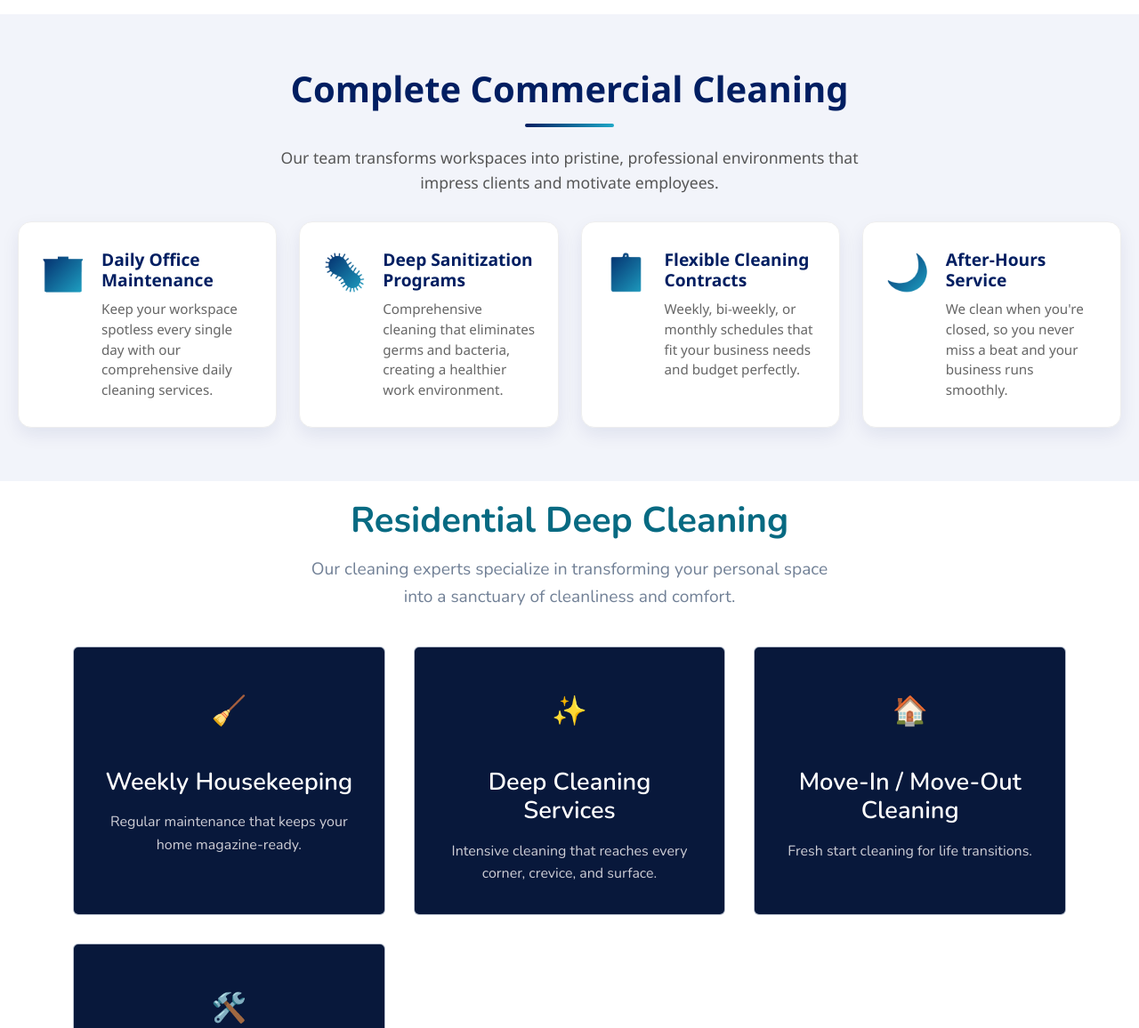
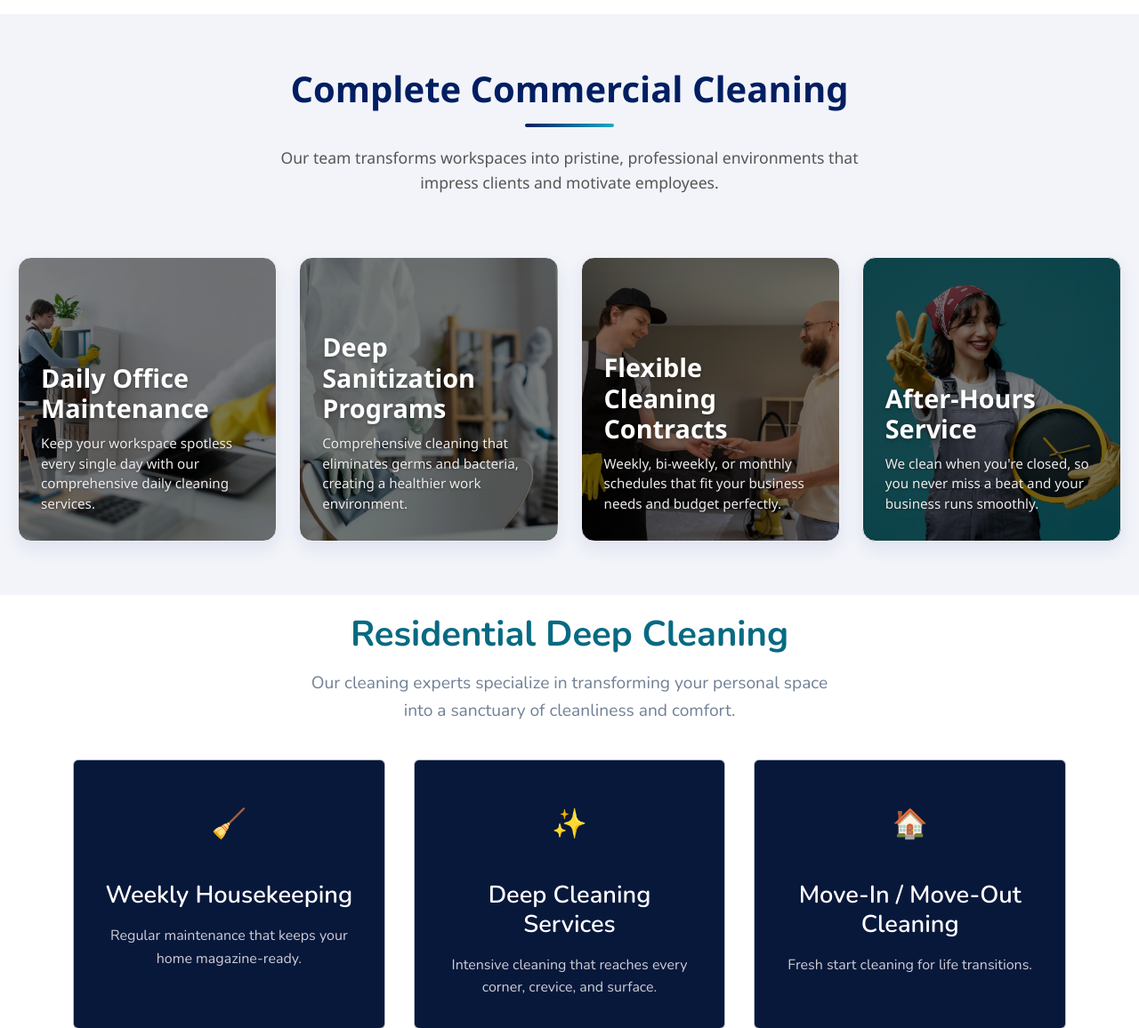
Before and after one commit to uiuxdm/world-star-fm-landingPage, a PHP site: page / in a window 1280 px wide. Shown: the part 1756-2912 px from the top of the page at 89% size. Run offline with PHP 8.4, Linux system fonts and the light colour scheme.

Commit message:
added image in background

```diff
--- a/index.html
+++ b/index.html
@@ -82,7 +82,8 @@
             style="display:none;visibility:hidden"></iframe></noscript>
     <!-- End Google Tag Manager (noscript) -->
     <!-- Desktop Navbar -->
-    <div class="swiper special-deal" style="background-color: rgb(180, 26, 26); padding: 5px 0; position: fixed ; top: 0; z-index: 10001;">
+    <div class="swiper special-deal"
+        style="background-color: rgb(180, 26, 26); padding: 5px 0; position: fixed ; top: 0; z-index: 10001;">
 
         <div class="swiper-wrapper">
 
@@ -151,7 +152,7 @@
 
 
     </div> -->
-    <nav class="navbar-unique-mobile" id="mobileNavbar" >
+    <nav class="navbar-unique-mobile" id="mobileNavbar">
 
         <div class="navbar-unique-mobile-content">
             <div class="col-6">
@@ -162,9 +163,7 @@
             </div>
 
             <div class="navbar-unique-mobile-buttons col-6">
-                <a class="navbar-unique-mobile-btn button primary-button"
-                    href="tel:+971542528822"
-                    style="
+                <a class="navbar-unique-mobile-btn button primary-button" href="tel:+971542528822" style="
                   width: 100%;
                   display: flex;
                   justify-content: center;
@@ -201,8 +200,7 @@
                 <div class="hero-main-content text-start text-lg-start ">
                     <div class="small" style="display: flex; align-items: center; justify-content: center; ">
                         <h5 class=" font-small mb-3 "
-                            style="background-color:  #001E61; color:white; text-align: center; border-radius: 13px; padding: 5px 15px; font-weight: bold; text-transform:uppercase;"
-                            >
+                            style="background-color:  #001E61; color:white; text-align: center; border-radius: 13px; padding: 5px 15px; font-weight: bold; text-transform:uppercase;">
                             Professional Cleaning Services UAE
                         </h5>
                     </div>
@@ -221,7 +219,8 @@
                             Most Trusted Cleaning Company for Homes & Commercial Facilities
                         </h1>
                     </div>
-                    <h5 class="font-weight-medium mb-4  subTitle">Premium cleaning service team equipped with advanced technology for homes, villas, offices, and industrial facilities across Dubai and Abu Dhabi</h5>
+                    <h5 class="font-weight-medium mb-4  subTitle">Premium cleaning service team equipped with advanced
+                        technology for homes, villas, offices, and industrial facilities across Dubai and Abu Dhabi</h5>
 
 
                     <!-- Features -->
@@ -342,7 +341,8 @@
                                 1000+ Satisfied Clients Across Dubai
                             </h3>
                             <p class="feature-description-t1">
-                                From luxury villas to corporate towers, we've earned the trust of uae's most discerning property owners.
+                                From luxury villas to corporate towers, we've earned the trust of uae's most discerning
+                                property owners.
                             </p>
                         </div>
                     </div>
@@ -389,7 +389,8 @@
                                 100% Satisfaction Guaranteed
                             </h3>
                             <p class="feature-description-t1">
-                                If you're not completely amazed, we'll return and make it right - free. That's our promise.
+                                If you're not completely amazed, we'll return and make it right - free. That's our
+                                promise.
                             </p>
                         </div>
                     </div>
@@ -427,7 +428,7 @@
 
     <!-- new area -->
 
-    <section class="commercial-cleaning-a2" id="service">
+     <section class="commercial-cleaning-a2" id="service">
         <div class="container-a2">
             <div class="content-wrapper-a2">
                 <div class="text-content-a2">
@@ -443,7 +444,6 @@
 
                 <div class="services-grid-a2">
                     <div class="service-item-a2">
-                        <div class="service-icon-a2">🏢</div>
                         <div class="service-content-a2">
                             <h3>Daily Office Maintenance</h3>
                             <p>Keep your workspace spotless every single day with our comprehensive daily cleaning
@@ -452,7 +452,6 @@
                     </div>
 
                     <div class="service-item-a2">
-                        <div class="service-icon-a2">🦠</div>
                         <div class="service-content-a2">
                             <h3>Deep Sanitization Programs</h3>
                             <p>Comprehensive cleaning that eliminates germs and bacteria, creating a healthier work
@@ -461,7 +460,6 @@
                     </div>
 
                     <div class="service-item-a2">
-                        <div class="service-icon-a2">📋</div>
                         <div class="service-content-a2">
                             <h3>Flexible Cleaning Contracts</h3>
                             <p>Weekly, bi-weekly, or monthly schedules that fit your business needs and budget
@@ -470,7 +468,6 @@
                     </div>
 
                     <div class="service-item-a2">
-                        <div class="service-icon-a2">🌙</div>
                         <div class="service-content-a2">
                             <h3>After-Hours Service</h3>
                             <p>We clean when you're closed, so you never miss a beat and your business runs smoothly.
--- a/website-assets/css/landingpage-new.css
+++ b/website-assets/css/landingpage-new.css
@@ -1715,10 +1715,8 @@ a {
     }
 }
 
-
 .commercial-cleaning-a2 {
     padding: 60px 20px;
-    /* reduced height */
     background: #f2f4fa;
     font-family: 'Segoe UI', Tahoma, Geneva, Verdana, sans-serif;
 }
@@ -1730,13 +1728,11 @@ a {
 
 .text-content-a2 {
     text-align: center;
-    /* margin-bottom: 30px; */
-    /* tighter spacing */
+    margin-bottom: 40px;
 }
 
 .section-header-a2 h2 {
     font-size: 2.2rem;
-    /* reduced size */
     font-weight: 800;
     color: #001E61;
     margin-bottom: 15px;
@@ -1762,53 +1758,109 @@ a {
 
 .services-grid-a2 {
     display: grid;
-    grid-template-columns: repeat(auto-fit, minmax(250px, 1fr));
-    gap: 20px;
+    grid-template-columns: repeat(auto-fit, minmax(280px, 1fr));
+    gap: 24px;
     margin-top: 20px;
 }
 
 .service-item-a2 {
-    background: #fff;
-    padding: 25px 20px;
-    /* smaller cards */
+    position: relative;
+    min-height: 320px;
     border-radius: 12px;
-    border: 1px solid #eee;
+    overflow: hidden;
     box-shadow: 0 6px 18px rgba(0, 30, 97, 0.08);
-    display: flex;
-    align-items: flex-start;
-    gap: 15px;
     transition: transform 0.3s ease, box-shadow 0.3s ease;
+    cursor: pointer;
+}
+
+/* Background images for each service item */
+.service-item-a2:nth-child(1) {
+    background-image:linear-gradient(rgba(0,0,0,0.5), rgba(0,0,0,0.5)),  url('/website-assets/images/cleaning-3.webp');
+     background-size: cover;
+    background-position: center;
+    background-repeat: no-repeat;
+}
+
+.service-item-a2:nth-child(2) {
+    background-image:linear-gradient(rgba(0,0,0,0.5), rgba(0,0,0,0.5)), url('/website-assets/images/cleaning-2.webp');
+     background-size: cover;
+    background-position: center;
+    background-repeat: no-repeat;
+}
+
+.service-item-a2:nth-child(3) {
+    background-image:linear-gradient(rgba(0,0,0,0.5), rgba(0,0,0,0.5)), url('/website-assets/images/cleaning-1.webp');
+
+     background-size: cover;
+    background-position: center;
+    background-repeat: no-repeat;
+}
+
+.service-item-a2:nth-child(4) {
+    background-image:linear-gradient(rgba(0,0,0,0.5), rgba(0,0,0,0.5)), url('/website-assets/images/cleaning-4.webp');
+     background-size: cover;
+    background-position: center;
+    background-repeat: no-repeat;
+    background-color: black;
+    z-index: 1;
+}
+
+.service-item-a2::before {
+    content: '';
+    position: absolute;
+    top: 0;
+    left: 0;
+    right: 0;
+    bottom: 0;
+    background: linear-gradient(to bottom, rgba(0, 30, 97, 0.3), rgba(0, 30, 97, 0.75));
+    transition: background 0.3s ease;
+    z-index: 1;
 }
 
 .service-item-a2:hover {
-    transform: translateY(-5px);
-    box-shadow: 0 12px 24px rgba(0, 30, 97, 0.15);
-    border-color: rgba(32, 167, 199, 0.3);
-}
-
-.service-icon-a2 {
-    font-size: 2rem;
-    background: linear-gradient(135deg, #001E61, #20A7C7);
-    /* -webkit-background-clip: text; */
-    -webkit-text-fill-color: transparent;
-    flex-shrink: 0;
+    transform: translateY(-8px);
+    box-shadow: 0 12px 28px rgba(0, 30, 97, 0.2);
+}
+
+.service-item-a2:hover::before {
+    background: linear-gradient(to bottom, rgba(32, 167, 199, 0.4), rgba(0, 30, 97, 0.8));
+}
+
+/* Common background properties */
+
+
+.service-content-a2 {
+    position: relative;
+    z-index: 2;
+    /* padding: 25px 20px; */
+    height: 100%;
+    display: flex;
+    flex-direction: column;
+    justify-content: flex-end;
+    color: #fff;
 }
 
 .service-content-a2 h3 {
-    font-size: 1.15rem;
+    font-size: 1.3rem;
     font-weight: 700;
-    color: #001E61;
-    margin-bottom: 8px;
+    color: #ffffff;
+    margin-bottom: 12px;
+    text-shadow: 0 2px 4px rgba(0, 0, 0, 0.3);
 }
 
 .service-content-a2 p {
-    color: #666;
+    color: #f0f0f0;
     font-size: 0.95rem;
-    line-height: 1.5;
+    line-height: 1.6;
+    text-shadow: 0 1px 3px rgba(0, 0, 0, 0.4);
 }
 
 /* Responsive */
 @media (max-width: 768px) {
+    .commercial-cleaning-a2 {
+        padding: 40px 15px;
+    }
+
     .section-header-a2 h2 {
         font-size: 1.8rem;
     }
@@ -1817,15 +1869,25 @@ a {
         font-size: 1rem;
     }
 
+    .services-grid-a2 {
+        grid-template-columns: 1fr;
+        gap: 20px;
+    }
+
     .service-item-a2 {
-        padding: 20px;
-        flex-direction: column;
-        text-align: center;
-        gap: 12px;
-    }
-
-    .service-icon-a2 {
-        font-size: 2rem;
+        min-height: 280px;
+    }
+
+    .service-content-a2 {
+        padding: 20px 15px;
+    }
+
+    .service-content-a2 h3 {
+        font-size: 1.15rem;
+    }
+
+    .service-content-a2 p {
+        font-size: 0.9rem;
     }
 }
 
@@ -2461,14 +2523,14 @@ a {
 }
 
 .service-content-a2 h3 {
-    font-size: 1.2rem;
+    font-size: 1.8rem;
     font-weight: 700;
-    color: #001E61;
+    color: #ffff;
     margin-bottom: 10px;
 }
 
 .service-content-a2 p {
-    color: #666;
+    color: #eeebeb;
     font-size: 0.95rem;
     line-height: 1.5;
 }
```
Also changed, not shown: website-assets/images/cleaning-1.webp (added), website-assets/images/cleaning-2.webp (added), website-assets/images/cleaning-3.webp (added), website-assets/images/cleaning-4.webp (added).
